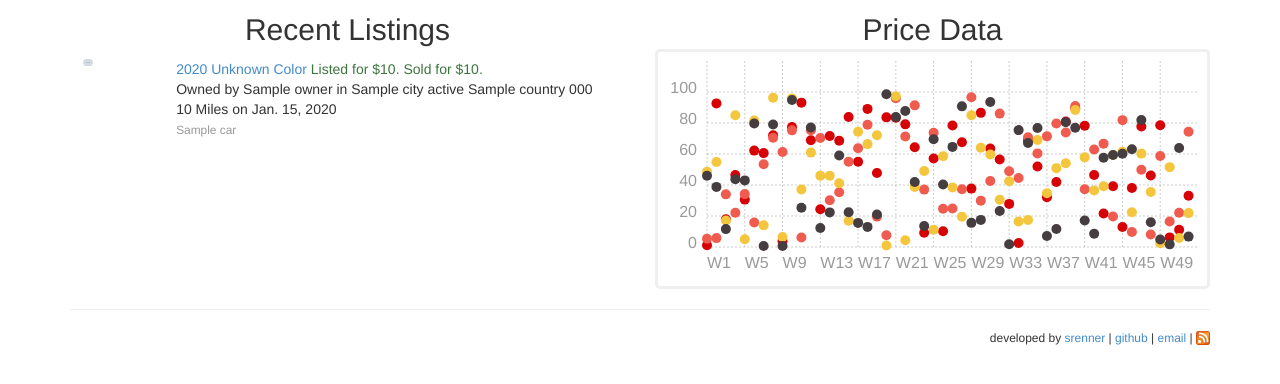
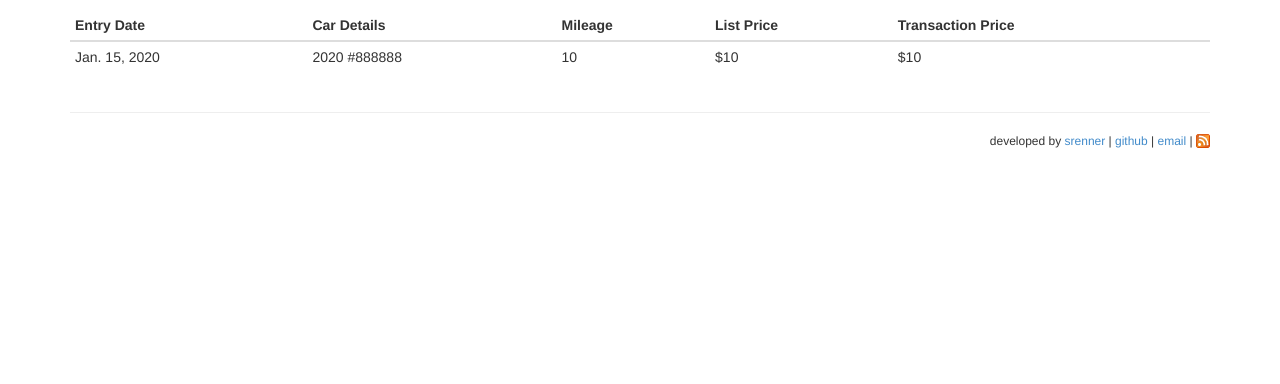
Before and after one commit to srenner/svoregistry-v2, a Django app: template svoregistry/registry/templates/market.html in a window 1280 px wide. Shown: the part 135-519 px from the top of the page. Run offline with Django 3.2, Linux system fonts and the light colour scheme; the template is opened without the code that fills it: most values are stand-ins (such as "Sample title", 1, 10 or a date in 2020); grey boxes marked "Sample" are stand-in pictures; some libraries are stand-ins or nearby versions.

Commit message:
progress on market page

```diff
--- a/svoregistry/registry/templates/market.html
+++ b/svoregistry/registry/templates/market.html
@@ -1,4 +1,5 @@
 {% extends 'base.html' %}
+{% load humanize %}
 {% block title %}Mustang SVO Registry - The SVO Market{% endblock %}
 {% block head %}
 {% load staticfiles %}
@@ -9,6 +10,11 @@
 	var chartData = "{{ chartdata }}";
 	//alert(chartData);
 </script>
+<!--<style type="text/css">
+	.table-hover tbody tr:hover {
+		cursor: pointer;
+	}
+</style> -->
 {% endblock %}
 {%block content %}
 <header>
@@ -16,7 +22,7 @@
 	<p class="text-center">Cars for sale and data on recent sales</p>
 </header>
 <div class="row">
-	<div class="col-lg-6 col-md-6 col-sm-12 col-xs-12">
+	<div class="hidden col-lg-6 col-md-6 col-sm-12 col-xs-12">
 		<h2>Recent Listings</h2>
 		<ul class="list-unstyled">
 			{% for entry in entries %}
@@ -25,9 +31,53 @@
 		</ul>
 	</div>
 
-	<div class="col-lg-6 col-md-6 col-sm-12 col-xs-12">
-		<h2>Price Data</h2>
-		<div id="divScatterBox" class="scatter-box ct-chart"></div>
+	<div class="col-xs-12">
+		<table class="table table-condensed table-hover">
+			<thead>
+				<tr>
+					<th>Entry Date</th>
+					<th>Car Details</th>
+					<th>Mileage</th>
+					<th>List Price</th>
+					<th>Transaction Price</th>
+				</tr>
+			</thead>
+			<tbody>
+				{% for entry in entries %}
+					<tr>
+						<td>
+							<time datetime="{{ entry.entry_datetime|date:"Y-m-d" }}">{{entry.entry_datetime|date}}</time>
+						</td>
+						<td>
+							{% if entry.year %}
+							{{ entry.year }}
+							{% endif %}
+
+							{% if entry.color %}
+							{{ entry.color }}
+							{% endif %}
+						</td>
+						<td>
+							{% if entry.mileage %}
+							{{ entry.mileage | intcomma }}
+							{% endif %}
+						</td>
+						<td>
+							{% if entry.list_price %}
+							${{ entry.list_price | floatformat:0 | intcomma }}
+							{% endif %}
+						</td>
+						<td>
+							{% if entry.transaction_price %}
+							${{ entry.transaction_price | floatformat:0 | intcomma }}
+							{% endif %}
+						</td>
+					</tr>
+				{% endfor %}
+			</tbody>
+		</table>
+
+		<div id="divScatterBox" class="scatter-box ct-chart hidden"></div>
 		<div class="hidden">
 		<h3 class="text-center">2015 Sales</h3>
 		<table class="table table-condensed table-striped">
--- a/svoregistry/registry/views.py
+++ b/svoregistry/registry/views.py
@@ -60,7 +60,7 @@ def new(request):
     return render_to_response("new.html", { 'entries': entries, 'json': strJson }, context_instance=RequestContext(request))
 
 def market(request):
-    entries = Entry.objects.filter(for_sale=True).order_by('-entry_datetime').exclude(deleted=True)[:10]
+    entries = Entry.objects.filter(for_sale=True).order_by('-entry_datetime').exclude(deleted=True)[:35]
     strJson = serializers.serialize("json", entries)
     cursor = connection.cursor()
     #chartEntries = Entry.objects.filter(for_sale=True).order_by('-entry_datetime').exclude(deleted=True)
```
